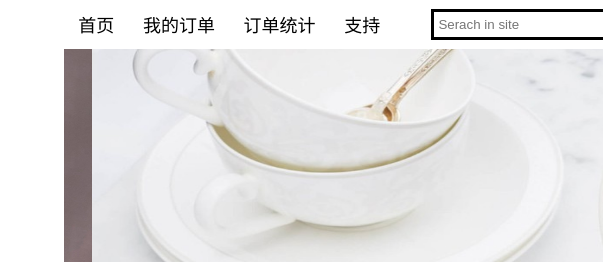
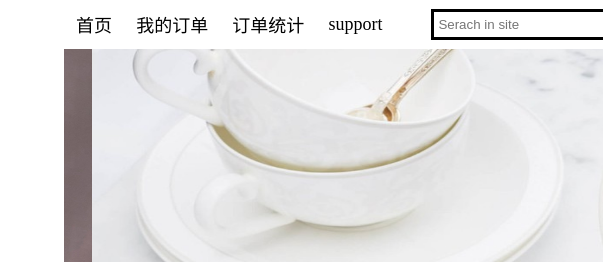
Before and after one commit to spg-one/finalWork, a plain HTML site: page index.html in a window 1280 px wide. Shown: the top 262 px of the page, 0-603 px from the left. Drawn offline with Linux system fonts and the light colour scheme.

Commit message:
try azure

```diff
--- a/index.html
+++ b/index.html
@@ -23,7 +23,7 @@
 					<a href="index.html">首页</a>
 					<a href="order.html">我的订单</a>
 					<a href="stastic.html">订单统计</a>
-					<a href="https://github.com/spg-one/finalWork" target="	_blank">支持</a>
+					<a href="https://github.com/spg-one/finalWork" target="	_blank">support</a>
 				</div>
 				<div class="menu2 border">
 					<div>
```
